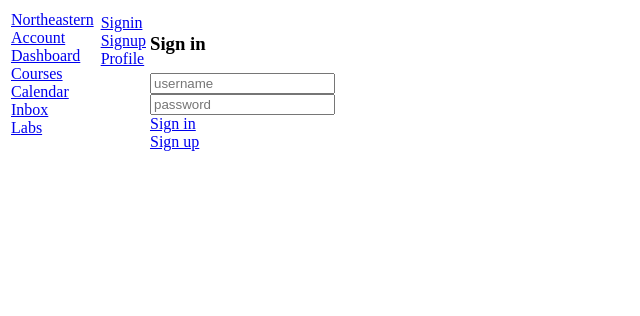
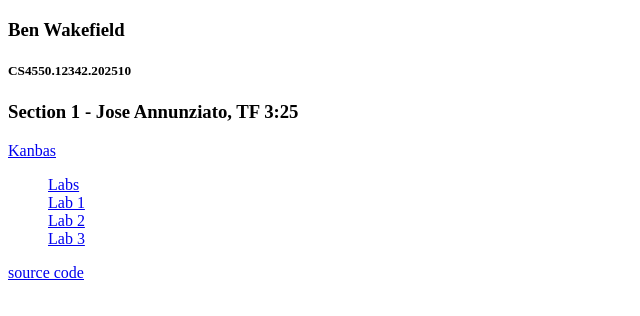
Before and after one commit to qedjdev/cs4550, a React (Create React App) app in the folder kanbas-react-web-app/: page / in a window 1280 px wide. Before the commit this address led to /#/Kanbas/Account/Signin. Shown: the top 316 px of the page, without its empty margins (0-640 px from the left). Built offline with nearby package versions, Linux system fonts and the light colour scheme.

Commit message:
canvas submission landing page

```diff
--- a/kanbas-react-web-app/src/App.tsx
+++ b/kanbas-react-web-app/src/App.tsx
@@ -1,12 +1,13 @@
 import Labs from "./Labs";
 import Kanbas from "./Kanbas";
+import Landing from "./Landing";
 import { HashRouter, Route, Routes, Navigate } from "react-router-dom";
 export default function App() {
   return (
    <HashRouter>
     <div>
      <Routes>
-      <Route path="/" element={<Navigate to="Kanbas"/>}/>
+      <Route path="/" element={<Landing />}/>
       <Route path="/Labs/*" element={<Labs />} />
       <Route path="/Kanbas/*" element={<Kanbas />} />
      </Routes>
--- a/kanbas-react-web-app/src/Kanbas/Navigation.tsx
+++ b/kanbas-react-web-app/src/Kanbas/Navigation.tsx
@@ -1,5 +1,5 @@
 import { Link } from "react-router-dom";
-export default function Navigation() {
+export default function KanbasNavigation() {
   return (
     <div id="wd-kanbas-navigation">
       <a href="https://www.northeastern.edu/" id="wd-neu-link" target="_blank">Northeastern</a><br/>
--- /dev/null
+++ b/kanbas-react-web-app/src/Landing/Navigation.tsx
@@ -0,0 +1,14 @@
+import { Link } from "react-router-dom";
+export default function Navigation() {
+  return (
+    <div id="wd-kanbas-navigation">
+      <Link to="/Kanbas" id="wd-kanbas">Kanbas</Link><br/>
+      <ul>
+      <Link to="/Labs" id="wd-labs-link">Labs</Link><br/>
+      <Link to="/Labs/Lab1" id="wd-labs-link">Lab 1</Link><br/>
+      <Link to="/Labs/Lab2" id="wd-labs-link">Lab 2</Link><br/>
+      <Link to="/Labs/Lab3" id="wd-labs-link">Lab 3</Link><br/>
+      </ul>
+      <a href="https://github.com/qedjdev/cs4550/tree/a1" id="wd-a1-repo">source code</a><br />
+    </div>
+);}
--- /dev/null
+++ b/kanbas-react-web-app/src/Landing/index.tsx
@@ -0,0 +1,11 @@
+import Navigation from "./Navigation";
+export default function Landing() {
+  return (
+    <div id="wd-landing">
+      <h3>Ben Wakefield</h3>
+      <h5>CS4550.12342.202510</h5>
+      <h3>Section 1 - Jose Annunziato, TF 3:25</h3>
+      <Navigation />
+    </div>
+  );
+}
```
